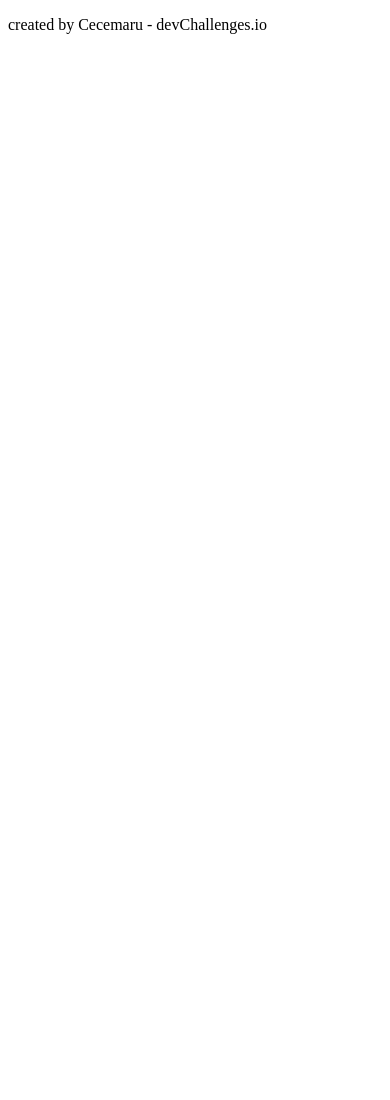
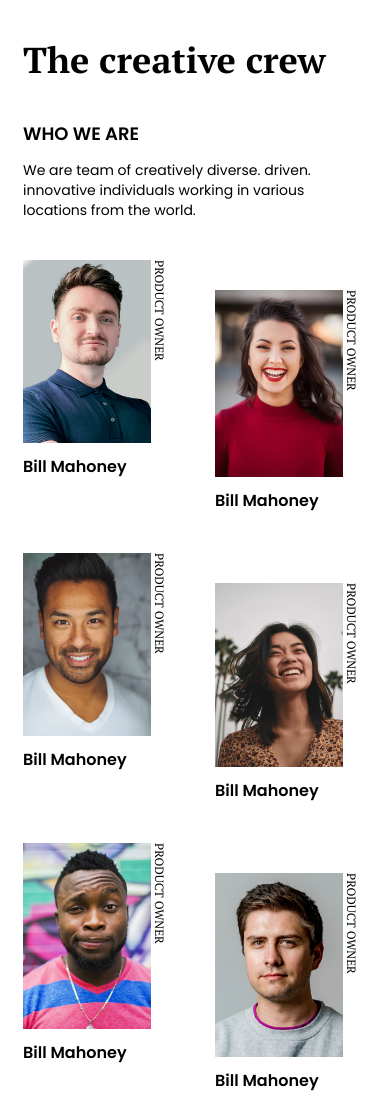
Before and after one commit to Cecemaru/My-team-page, a plain HTML site: page index.html in a window 390 px wide. Shown: the top 1100 px of the page. Before the commit the page ends 844 px from the top, so only its background shows below. Drawn offline with nearby package versions, Linux system fonts and the light colour scheme.

Commit message:
mobile coding end

```diff
--- /dev/null
+++ b/assests/css/style.css
@@ -0,0 +1,24 @@
+@import url("https://fonts.googleapis.com/css2?family=PT+Serif:wght@400;700&family=Poppins:wght@400;600&display=swap");
+
+/* * {
+  border: black solid 1px !important;
+} */
+
+section h1,
+.card span {
+  font-family: "PT Serif", serif;
+}
+
+section h2,
+.card h3,
+section p {
+  font-family: "Poppins", sans-serif;
+}
+
+.card span {
+  writing-mode: vertical-lr;
+}
+
+.team-cards .card:nth-child(even) {
+  margin-top: 30px;
+}
--- a/index.html
+++ b/index.html
@@ -21,15 +21,111 @@
       rel="stylesheet"
     />
 
+    <script src="https://cdn.tailwindcss.com"></script>
+    <link rel="stylesheet" href="/assests/css/style.css" />
+
     <title>My Team Page</title>
   </head>
   <body>
-    <main>
-      <section></section>
+    <!-- ============= Main ============== -->
+    <main class="max-w-sm mx-auto">
+      <!-- ============ Team Section =============== -->
+      <section class="px-5">
+        <div class="team-about pb-10">
+          <h1 class="text-4xl font-bold py-10">The creative crew</h1>
+
+          <div>
+            <h2 class="text-lg uppercase font-semibold pb-3">Who we are</h2>
+
+            <p class="font-normal text-sm">
+              We are team of creatively diverse. driven. innovative individuals
+              working in various locations from the world.
+            </p>
+          </div>
+        </div>
+
+        <div
+          class="team-cards grid grid-cols-2 gap-10 sm:grid-cols-3 odd:bg-slate-500"
+        >
+          <div class="card">
+            <div class="flex pb-3">
+              <img
+                src="/assests/public/photo1.png"
+                alt="bill mahoney"
+                class="w-32 sm:w-auto"
+              />
+              <span class="uppercase text-xs">Product owner</span>
+            </div>
+            <h3 class="font-semibold">Bill Mahoney</h3>
+          </div>
+
+          <div class="card">
+            <div class="flex pb-3">
+              <img
+                src="/assests/public/photo2.png"
+                alt="bill mahoney"
+                class="w-32 sm:w-auto"
+              />
+              <span class="uppercase text-xs">Product owner</span>
+            </div>
+            <h3 class="font-semibold">Bill Mahoney</h3>
+          </div>
+
+          <div class="card">
+            <div class="flex pb-3">
+              <img
+                src="/assests/public/photo3.png"
+                alt="bill mahoney"
+                class="w-32 sm:w-auto"
+              />
+              <span class="uppercase text-xs">Product owner</span>
+            </div>
+            <h3 class="font-semibold">Bill Mahoney</h3>
+          </div>
+
+          <div class="card">
+            <div class="flex pb-3">
+              <img
+                src="/assests/public/photo4.png"
+                alt="bill mahoney"
+                class="w-32 sm:w-auto"
+              />
+              <span class="uppercase text-xs">Product owner</span>
+            </div>
+            <h3 class="font-semibold">Bill Mahoney</h3>
+          </div>
+
+          <div class="card">
+            <div class="flex pb-3">
+              <img
+                src="/assests/public/photo5.png"
+                alt="bill mahoney"
+                class="w-32 sm:w-auto"
+              />
+              <span class="uppercase text-xs">Product owner</span>
+            </div>
+            <h3 class="font-semibold">Bill Mahoney</h3>
+          </div>
+
+          <div class="card">
+            <div class="flex pb-3">
+              <img
+                src="/assests/public/photo6.png"
+                alt="bill mahoney"
+                class="w-32 sm:w-auto"
+              />
+              <span class="uppercase text-xs">Product owner</span>
+            </div>
+            <h3 class="font-semibold">Bill Mahoney</h3>
+          </div>
+        </div>
+      </section>
     </main>
 
-    <footer>
-      <p>created by Cecemaru - devChallenges.io</p>
+    <footer class="text-center mt-12 mb-6">
+      <p class="text-sm text-gray-400 font-medium">
+        created by Cecemaru - devChallenges.io
+      </p>
     </footer>
   </body>
 </html>
```
